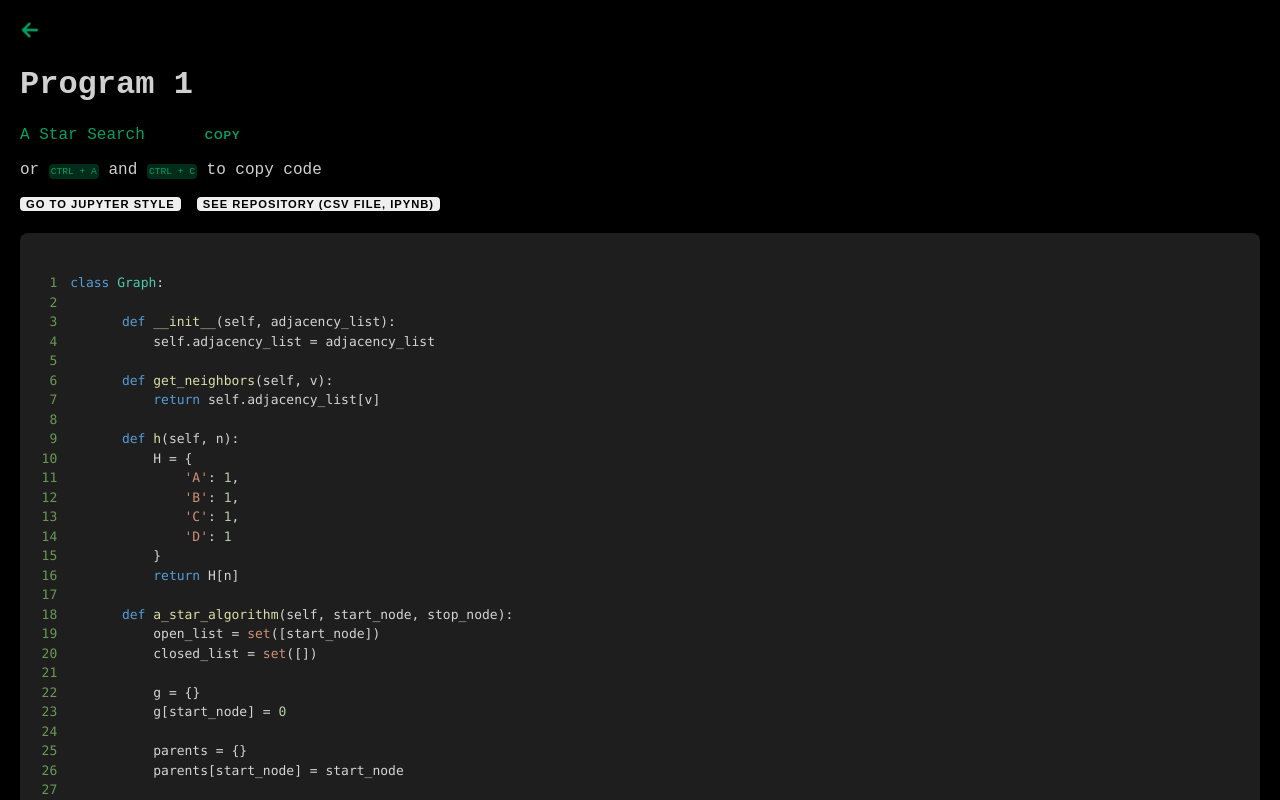
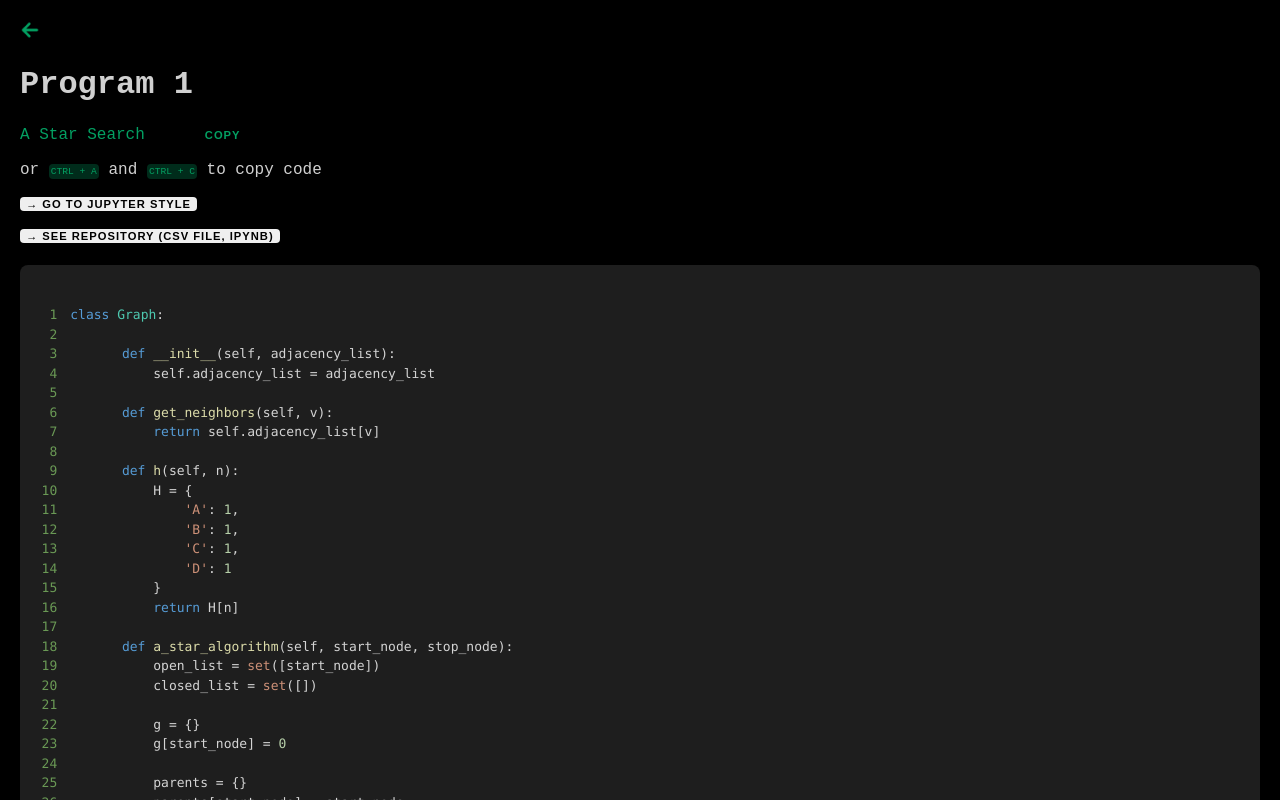
Before and after one commit to ninjaasmoke/aiml, a Next.js app: page /1 in a window 1280 px wide. Shown: the top 800 px of the page. Built offline with nearby package versions, Linux system fonts and the light colour scheme.

Commit message:
added button

```diff
--- a/pages/[id].tsx
+++ b/pages/[id].tsx
@@ -91,19 +91,19 @@ const Program: NextPage = () => {
                         onClick={() => {
                             router.push(`${id}j`);
                         }}
-                    >Go to Jupyter Style</button>
+                    >&rarr; Go to Jupyter Style</button>
+                    <br />
                     <button style={{
                         cursor: 'pointer',
                         borderRadius: '4px',
                         outline: 'none',
                         border: 'none',
                         marginBottom: '1rem',
-                        marginLeft: '1rem',
                     }}
                         onClick={() => {
                             window.open(repoA(id), '_blank');
                         }}
-                    >See Repository (CSV file, ipynb)</button>
+                    >&rarr; See Repository (CSV file, ipynb)</button>
                     <SyntaxHighlighter language="python" style={vscDarkPlus} showLineNumbers customStyle={{
                         borderRadius: '8px',
                         padding: '40px 8px',
```
